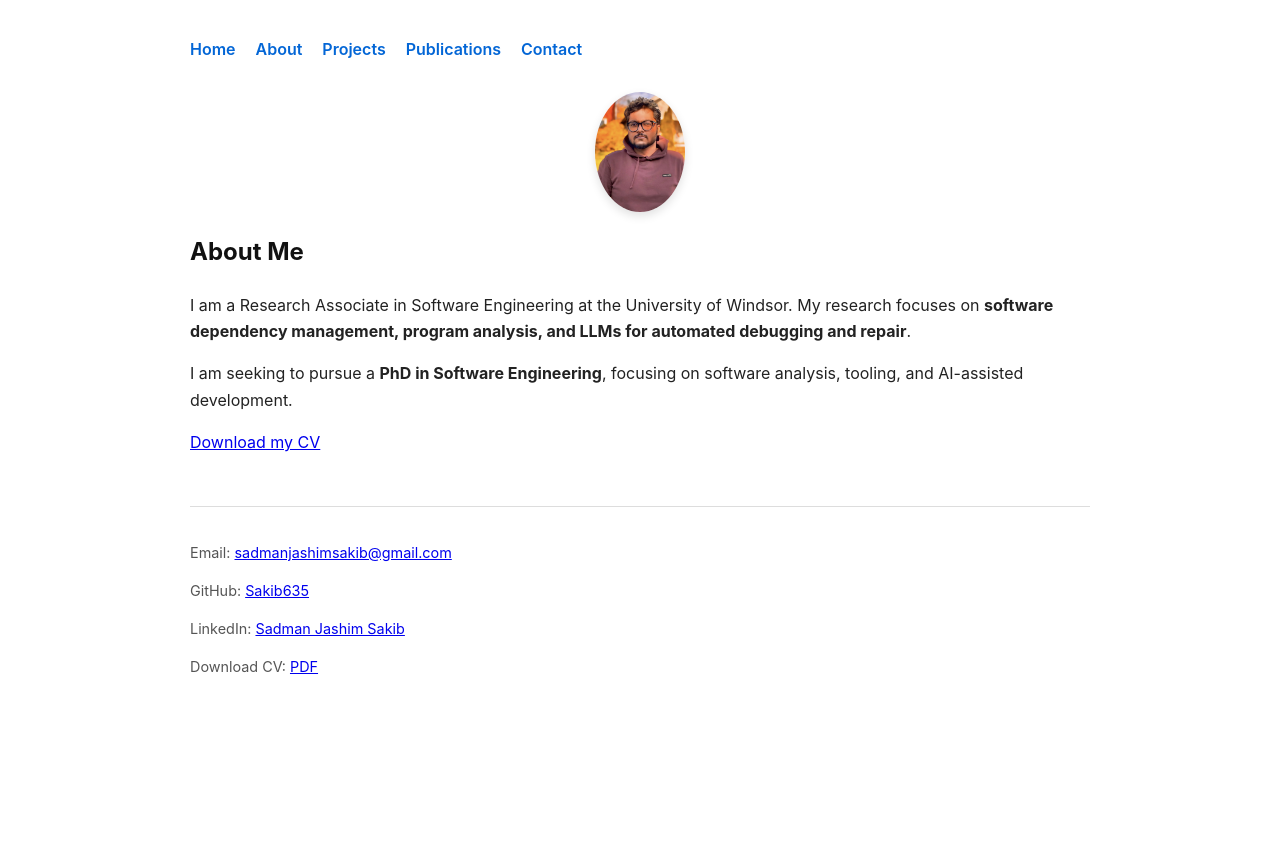
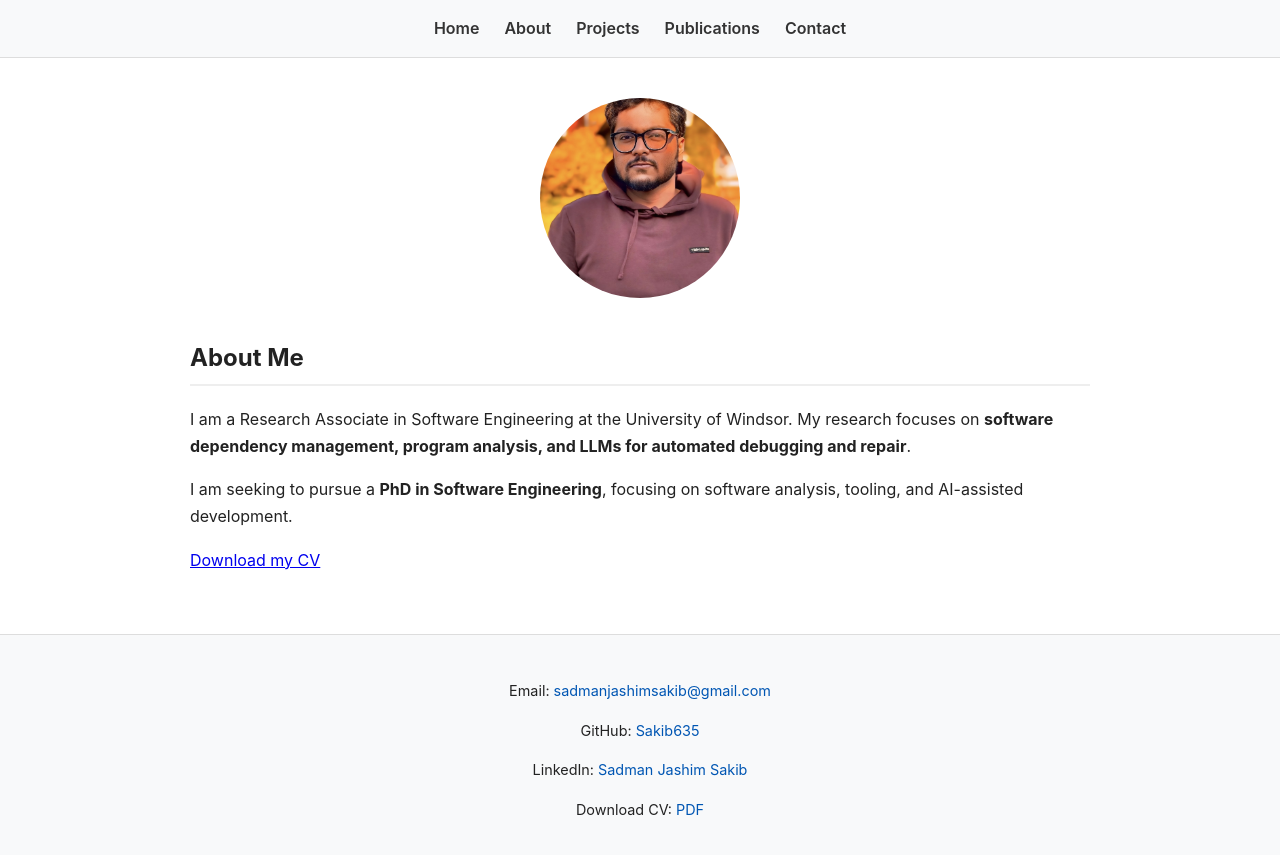
Before and after one commit to Sakib635/my-portfolio, a Jekyll site: the page built from index.md, in a window 1280 px wide. Shown: the top 855 px of the page. Built offline with Jekyll 4.4.1, drawn with Linux system fonts in a browser that asks for light colours.

Commit message:
Fix duplic avigation

```diff
--- a/assets/css/style.css
+++ b/assets/css/style.css
@@ -1,78 +1,110 @@
 /* =========================
-   Global Layout
-========================= */
+   Global Styles
+   ========================= */
+
 body {
-  font-family: -apple-system, BlinkMacSystemFont, "Segoe UI", Roboto, Arial, sans-serif;
-  line-height: 1.65;
+  font-family: -apple-system, BlinkMacSystemFont, "Segoe UI", Roboto, Oxygen,
+               Ubuntu, Cantarell, "Open Sans", "Helvetica Neue", sans-serif;
+  margin: 0;
+  padding: 0;
+  line-height: 1.7;
+  color: #222;
+  background-color: #ffffff;
+}
+
+main {
   max-width: 900px;
-  margin: 0 auto;
-  padding: 20px;
-  color: #222;
+  margin: 40px auto;
+  padding: 0 20px;
 }
 
 /* =========================
    Navigation
-========================= */
-header nav ul {
+   ========================= */
+
+header {
+  background: #f8f9fa;
+  border-bottom: 1px solid #ddd;
+}
+
+nav ul {
   list-style: none;
   display: flex;
-  gap: 20px;
-  padding: 0;
-  margin-bottom: 30px;
+  justify-content: center;
+  padding: 15px;
+  margin: 0;
+  gap: 25px;
 }
 
-header nav a {
+nav ul li a {
   text-decoration: none;
   font-weight: 600;
-  color: #0366d6;
+  color: #333;
 }
 
-header nav a:hover {
+nav ul li a:hover {
+  color: #0056b3;
   text-decoration: underline;
 }
 
 /* =========================
-   Profile Image
-========================= */
+   Profile Section
+   ========================= */
+
 .profile-img {
-  width: 90px;
-  max-width: 50%;
+  width: 200px;
+  height: 200px;
+  object-fit: cover;
   border-radius: 50%;
   display: block;
-  margin: 20px auto;
-  box-shadow: 0 4px 10px rgba(0,0,0,0.12);
+  margin: 25px auto;
+}
+
+h1 {
+  text-align: center;
+  margin-top: 10px;
+}
+
+p {
+  margin-bottom: 15px;
 }
 
 /* =========================
-   Project Images
-========================= */
+   Projects & Publications
+   ========================= */
+
 .project-img {
-  width: 50%;
-  max-width: 90px;
-  display: block;
-  margin: 15px auto 30px;
-  border-radius: 8px;
-  box-shadow: 0 3px 8px rgba(0,0,0,0.12);
+  max-width: 700px;
+  width: 100%;
+  margin: 15px 0;
+  border: 1px solid #ddd;
+  border-radius: 6px;
 }
 
-/* =========================
-   Headings
-========================= */
-h1, h2, h3 {
-  color: #111;
-}
-
-h3 {
-  margin-top: 35px;
+h2 {
+  border-bottom: 2px solid #eee;
+  padding-bottom: 5px;
+  margin-top: 40px;
 }
 
 /* =========================
    Footer
-========================= */
+   ========================= */
+
 footer {
+  margin-top: 60px;
+  padding: 30px 20px;
+  background: #f8f9fa;
+  text-align: center;
+  font-size: 0.9em;
   border-top: 1px solid #ddd;
-  margin-top: 50px;
-  padding-top: 20px;
-  font-size: 0.9em;
-  color: #555;
 }
+
+footer a {
+  color: #0056b3;
+  text-decoration: none;
+}
+
+footer a:hover {
+  text-decoration: underline;
+}
```
